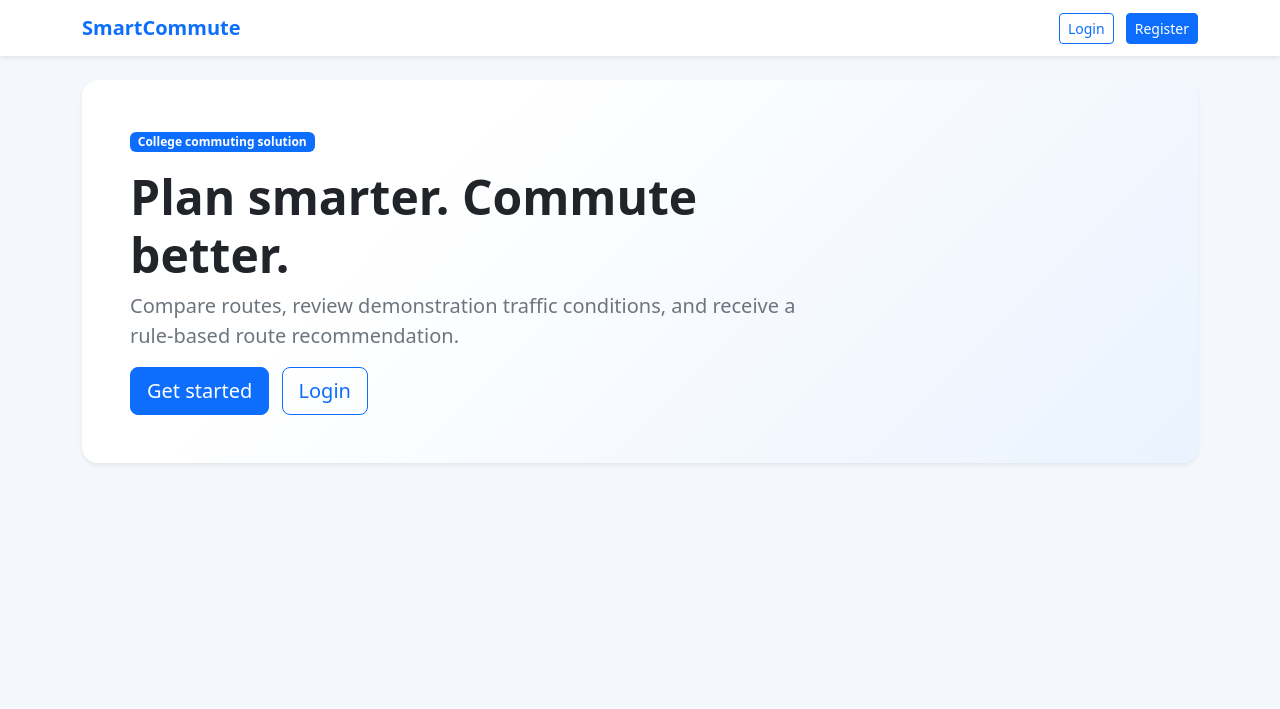
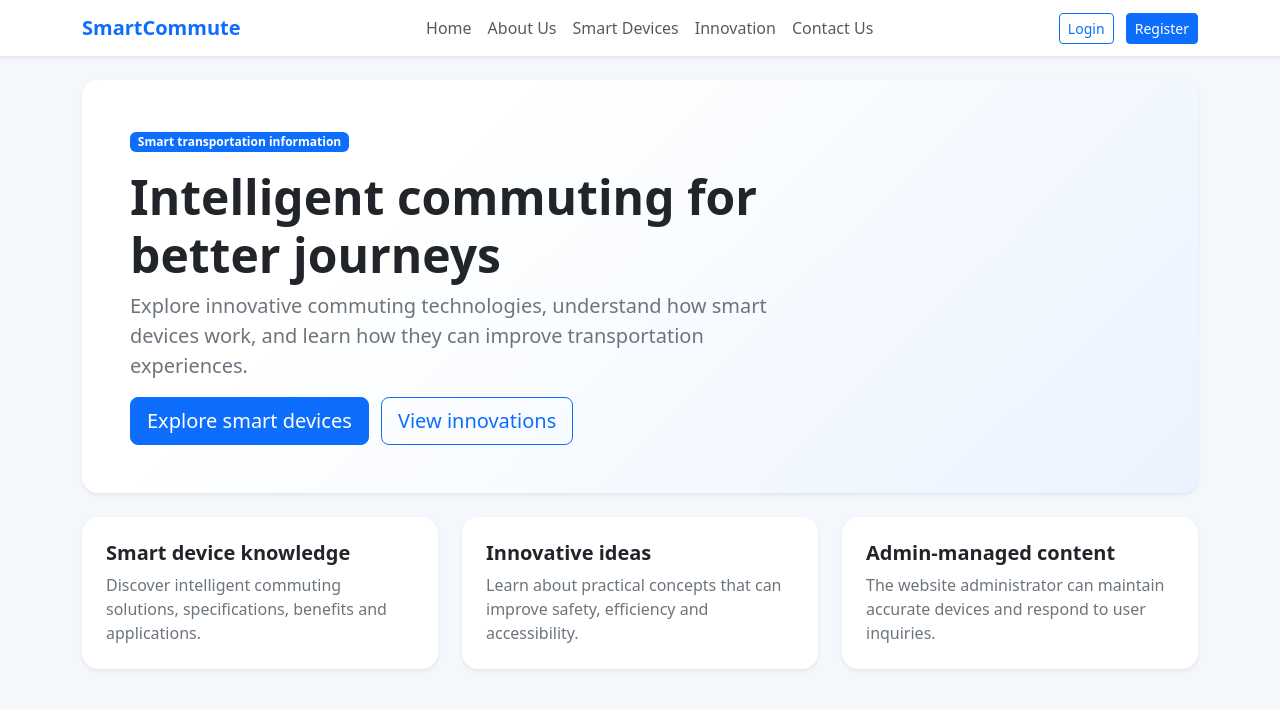
Before and after one commit to shivakumar650/SmartCommute, a Django app: page / in a window 1280 px wide. Shown: the top 709 px of the page. Run offline with Django 5.2, Linux system fonts and the light colour scheme; data that the repository does not hold is empty.

Commit message:
Align SmartCommute with informational website requirements
Co-authored-by: Copilot <223556219+Copilot@users.noreply.github.com>

```diff
--- a/commute/urls.py
+++ b/commute/urls.py
@@ -5,6 +5,12 @@ from . import views
 app_name = "commute"
 
 urlpatterns = [
+    path("", views.device_list, name="devices"),
+    path("about/", views.about, name="about"),
+    path("devices/", views.device_list, name="device_list"),
+    path("devices/<int:device_id>/", views.device_detail, name="device_detail"),
+    path("innovation/", views.innovation, name="innovation"),
+    path("contact/", views.contact, name="contact"),
     path("dashboard/", views.dashboard, name="dashboard"),
     path("plan/", views.journey_planner, name="journey_planner"),
     path("traffic/", views.traffic, name="traffic"),
--- a/commute/views.py
+++ b/commute/views.py
@@ -1,8 +1,19 @@
 from django.contrib.auth.decorators import login_required
 from django.shortcuts import render
 
-from .forms import JourneyPlannerForm
-from .models import JourneyHistory, Route, Traffic, Transport
+from django.contrib import messages
+from django.shortcuts import get_object_or_404, redirect, render
+
+from .forms import ContactForm, JourneyPlannerForm
+from .models import (
+    ContactMessage,
+    Innovation,
+    JourneyHistory,
+    Route,
+    SmartDevice,
+    Traffic,
+    Transport,
+)
 from .recommender import rank_routes
 
 
@@ -119,3 +130,53 @@ def journey_history(request):
         "history.html",
         {"journeys": journeys},
     )
+
+
+def about(request):
+    return render(request, "about.html")
+
+
+def home(request):
+    featured_devices = SmartDevice.objects.filter(
+        is_active=True
+    )[:3]
+    innovations = Innovation.objects.filter(is_active=True)[:3]
+    return render(
+        request,
+        "home.html",
+        {
+            "featured_devices": featured_devices,
+            "innovations": innovations,
+        },
+    )
+
+
+def device_list(request):
+    devices = SmartDevice.objects.filter(is_active=True)
+    return render(request, "devices.html", {"devices": devices})
+
+
+def device_detail(request, device_id):
+    device = get_object_or_404(SmartDevice, id=device_id, is_active=True)
+    return render(request, "device_detail.html", {"device": device})
+
+
+def innovation(request):
+    innovations = Innovation.objects.filter(is_active=True)
+    return render(
+        request,
+        "innovation.html",
+        {"innovations": innovations},
+    )
+
+
+def contact(request):
+    form = ContactForm(request.POST or None)
+    if request.method == "POST" and form.is_valid():
+        ContactMessage.objects.create(**form.cleaned_data)
+        messages.success(
+            request,
+            "Thank you. Your inquiry was submitted successfully.",
+        )
+        return redirect("commute:contact")
+    return render(request, "contact.html", {"form": form})
--- a/requirements.txt
+++ b/requirements.txt
@@ -1 +1,2 @@
 Django==6.0.7
+Pillow>=11.0,<13.0
--- a/smartcommute/settings.py
+++ b/smartcommute/settings.py
@@ -121,6 +121,9 @@ STATIC_URL = 'static/'
 STATICFILES_DIRS = [BASE_DIR / 'static']
 STATIC_ROOT = BASE_DIR / 'staticfiles'
 
+MEDIA_URL = 'media/'
+MEDIA_ROOT = BASE_DIR / 'media'
+
 LOGIN_URL = 'accounts:login'
 LOGIN_REDIRECT_URL = 'commute:dashboard'
 LOGOUT_REDIRECT_URL = 'home'
--- a/smartcommute/urls.py
+++ b/smartcommute/urls.py
@@ -17,12 +17,22 @@ Including another URLconf
 from django.contrib import admin
 from django.urls import path
 from django.urls import include
-from django.views.generic import TemplateView
+from commute import views as commute_views
+from django.conf import settings
+from django.conf.urls.static import static
 
 urlpatterns = [
     path('admin/', admin.site.urls),
-    path('', TemplateView.as_view(template_name='home.html'), name='home'),
+    path('', commute_views.home, name='home'),
+    path('about/', commute_views.about, name='about'),
+    path('devices/', commute_views.device_list, name='devices'),
+    path('devices/<int:device_id>/', commute_views.device_detail, name='device_detail'),
+    path('innovation/', commute_views.innovation, name='innovation'),
+    path('contact/', commute_views.contact, name='contact'),
     path('accounts/', include('accounts.urls')),
     path('commute/', include('commute.urls')),
     path('analytics/', include('analytics.urls')),
 ]
+
+if settings.DEBUG:
+    urlpatterns += static(settings.MEDIA_URL, document_root=settings.MEDIA_ROOT)
--- a/static/css/style.css
+++ b/static/css/style.css
@@ -79,6 +79,26 @@ body {
     max-height: 180px;
     margin-bottom: 16px;
 }
+
+.device-image {
+    height: 220px;
+    object-fit: cover;
+}
+
+.device-placeholder {
+    height: 220px;
+    display: grid;
+    place-items: center;
+    background: linear-gradient(135deg, #dbeafe, #bfdbfe);
+    color: #1d4ed8;
+    font-size: 2.5rem;
+    font-weight: 800;
+}
+
+.detail-placeholder {
+    height: 360px;
+    border-radius: 16px;
+}
 .stat-number {
     display: block;
     margin-top: 12px;
--- a/templates/base.html
+++ b/templates/base.html
@@ -10,7 +10,7 @@
 </head>
 <body>
     {% block body %}
-    {% if user.is_authenticated %}
+    {% if user.is_authenticated and request.resolver_match.app_name == "commute" and request.resolver_match.url_name != "about" and request.resolver_match.url_name != "device_list" and request.resolver_match.url_name != "device_detail" and request.resolver_match.url_name != "innovation" and request.resolver_match.url_name != "contact" %}
     <div class="app-shell">
         <aside class="sidebar">
             <a class="sidebar-brand" href="{% url 'commute:dashboard' %}">
@@ -34,9 +34,29 @@
     <nav class="navbar navbar-expand-lg bg-white shadow-sm">
         <div class="container">
             <a class="navbar-brand fw-bold text-primary" href="{% url 'home' %}">SmartCommute</a>
-            <div class="ms-auto">
-                <a class="btn btn-outline-primary btn-sm me-2" href="{% url 'accounts:login' %}">Login</a>
-                <a class="btn btn-primary btn-sm" href="{% url 'accounts:register' %}">Register</a>
+            <button class="navbar-toggler" type="button" data-bs-toggle="collapse" data-bs-target="#publicNav">
+                <span class="navbar-toggler-icon"></span>
+            </button>
+            <div class="collapse navbar-collapse" id="publicNav">
+                <div class="navbar-nav mx-auto">
+                    <a class="nav-link" href="{% url 'home' %}">Home</a>
+                    <a class="nav-link" href="{% url 'about' %}">About Us</a>
+                    <a class="nav-link" href="{% url 'devices' %}">Smart Devices</a>
+                    <a class="nav-link" href="{% url 'innovation' %}">Innovation</a>
+                    <a class="nav-link" href="{% url 'contact' %}">Contact Us</a>
+                </div>
+                <div class="ms-lg-3">
+                    {% if user.is_authenticated %}
+                        <a class="btn btn-outline-primary btn-sm me-2" href="{% url 'commute:dashboard' %}">Dashboard</a>
+                        <form action="{% url 'accounts:logout' %}" method="post" class="d-inline">
+                            {% csrf_token %}
+                            <button type="submit" class="btn btn-primary btn-sm">Logout</button>
+                        </form>
+                    {% else %}
+                        <a class="btn btn-outline-primary btn-sm me-2" href="{% url 'accounts:login' %}">Login</a>
+                        <a class="btn btn-primary btn-sm" href="{% url 'accounts:register' %}">Register</a>
+                    {% endif %}
+                </div>
             </div>
         </div>
     </nav>
--- a/templates/home.html
+++ b/templates/home.html
@@ -1,21 +1,63 @@
 {% extends "base.html" %}
 {% block title %}SmartCommute - Intelligent Commuting{% endblock %}
 {% block content %}
-<div class="hero card border-0 shadow-sm p-5">
+<div class="hero card border-0 shadow-sm p-5 mb-4">
     <div class="row align-items-center">
         <div class="col-lg-8">
-            <span class="badge text-bg-primary mb-3">College commuting solution</span>
-            <h1 class="display-5 fw-bold">Plan smarter. Commute better.</h1>
+            <span class="badge text-bg-primary mb-3">Smart transportation information</span>
+            <h1 class="display-5 fw-bold">Intelligent commuting for better journeys</h1>
             <p class="lead text-secondary">
-                Compare routes, review demonstration traffic conditions, and receive a rule-based route recommendation.
+                Explore innovative commuting technologies, understand how smart devices work,
+                and learn how they can improve transportation experiences.
             </p>
-            {% if user.is_authenticated %}
-                <a href="{% url 'commute:dashboard' %}" class="btn btn-primary btn-lg">Open dashboard</a>
-            {% else %}
-                <a href="{% url 'accounts:register' %}" class="btn btn-primary btn-lg me-2">Get started</a>
-                <a href="{% url 'accounts:login' %}" class="btn btn-outline-primary btn-lg">Login</a>
-            {% endif %}
+            <a href="{% url 'devices' %}" class="btn btn-primary btn-lg me-2">Explore smart devices</a>
+            <a href="{% url 'innovation' %}" class="btn btn-outline-primary btn-lg">View innovations</a>
         </div>
     </div>
 </div>
+
+<div class="row g-4 mb-4">
+    <div class="col-md-4">
+        <div class="card border-0 shadow-sm p-4 h-100">
+            <h2 class="h5 fw-bold">Smart device knowledge</h2>
+            <p class="text-secondary mb-0">Discover intelligent commuting solutions, specifications, benefits and applications.</p>
+        </div>
+    </div>
+    <div class="col-md-4">
+        <div class="card border-0 shadow-sm p-4 h-100">
+            <h2 class="h5 fw-bold">Innovative ideas</h2>
+            <p class="text-secondary mb-0">Learn about practical concepts that can improve safety, efficiency and accessibility.</p>
+        </div>
+    </div>
+    <div class="col-md-4">
+        <div class="card border-0 shadow-sm p-4 h-100">
+            <h2 class="h5 fw-bold">Admin-managed content</h2>
+            <p class="text-secondary mb-0">The website administrator can maintain accurate devices and respond to user inquiries.</p>
+        </div>
+    </div>
+</div>
+
+{% if featured_devices %}
+<h2 class="h4 fw-bold mb-3">Featured smart devices</h2>
+<div class="row g-4 mb-4">
+    {% for device in featured_devices %}
+    <div class="col-md-4">
+        <div class="card border-0 shadow-sm h-100 overflow-hidden">
+            {% if device.image %}
+                <img src="{{ device.image.url }}" class="card-img-top device-image" alt="{{ device.name }}">
+            {% elif device.image_url %}
+                <img src="{{ device.image_url }}" class="card-img-top device-image" alt="{{ device.name }}">
+            {% else %}
+                <div class="device-placeholder">SC</div>
+            {% endif %}
+            <div class="card-body">
+                <h3 class="h5">{{ device.name }}</h3>
+                <p class="text-secondary">{{ device.description|truncatewords:18 }}</p>
+                <a href="{% url 'device_detail' device.id %}" class="btn btn-outline-primary btn-sm">View details</a>
+            </div>
+        </div>
+    </div>
+    {% endfor %}
+</div>
+{% endif %}
 {% endblock %}
```
Also changed, not shown: commute/admin.py (+30 -1 lines), commute/forms.py (+50 -0 lines), commute/management/commands/seed_data.py (+54 -1 lines), commute/models.py (+53 -0 lines), commute/tests.py (+59 -1 lines), templates/about.html (added, +27 -0 lines), templates/contact.html (added, +24 -0 lines), templates/device_detail.html (added, +43 -0 lines), templates/devices.html (added, +34 -0 lines), templates/innovation.html (added, +27 -0 lines), commute/migrations/0002_contactmessage_innovation_smartdevice.py (added).
